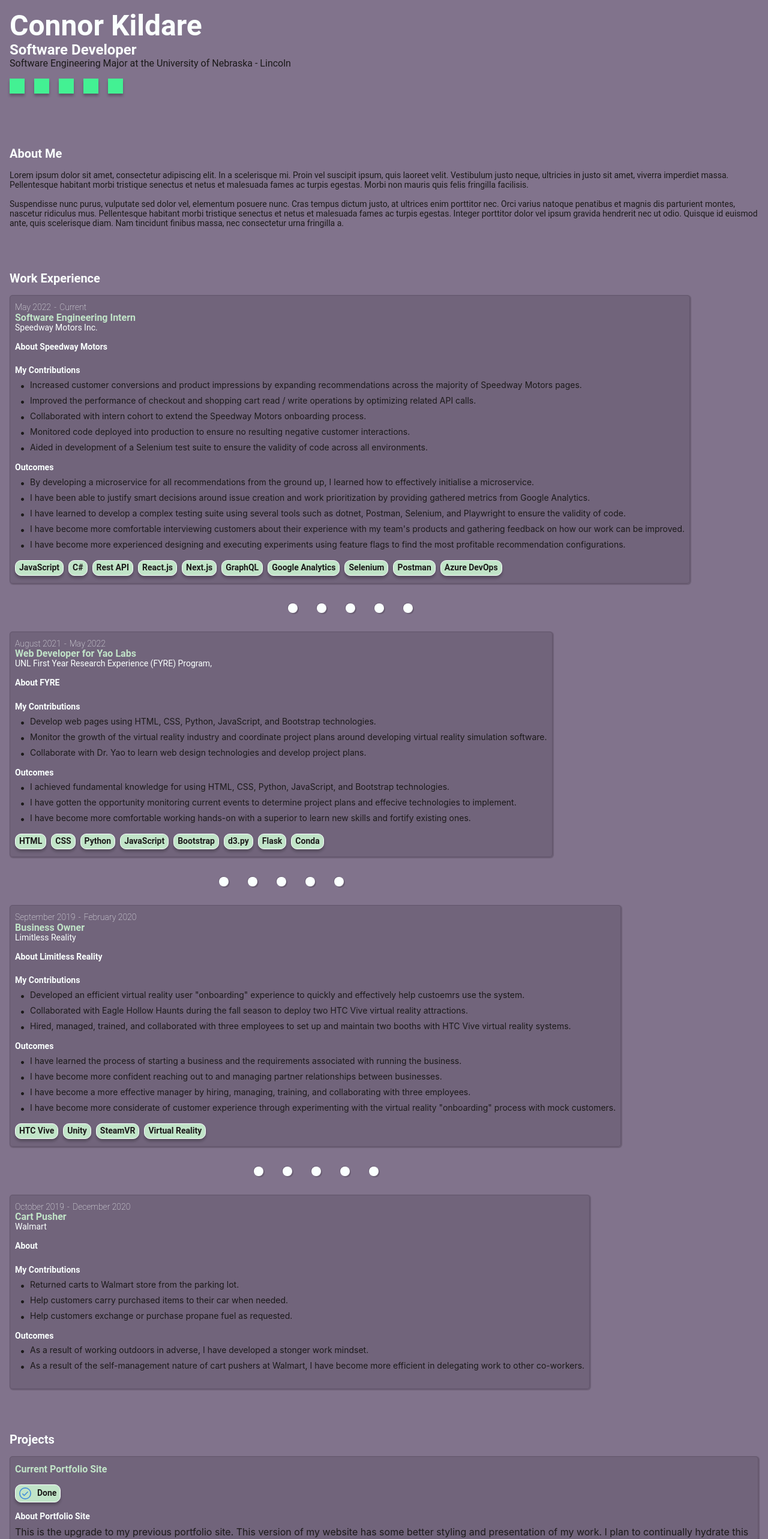
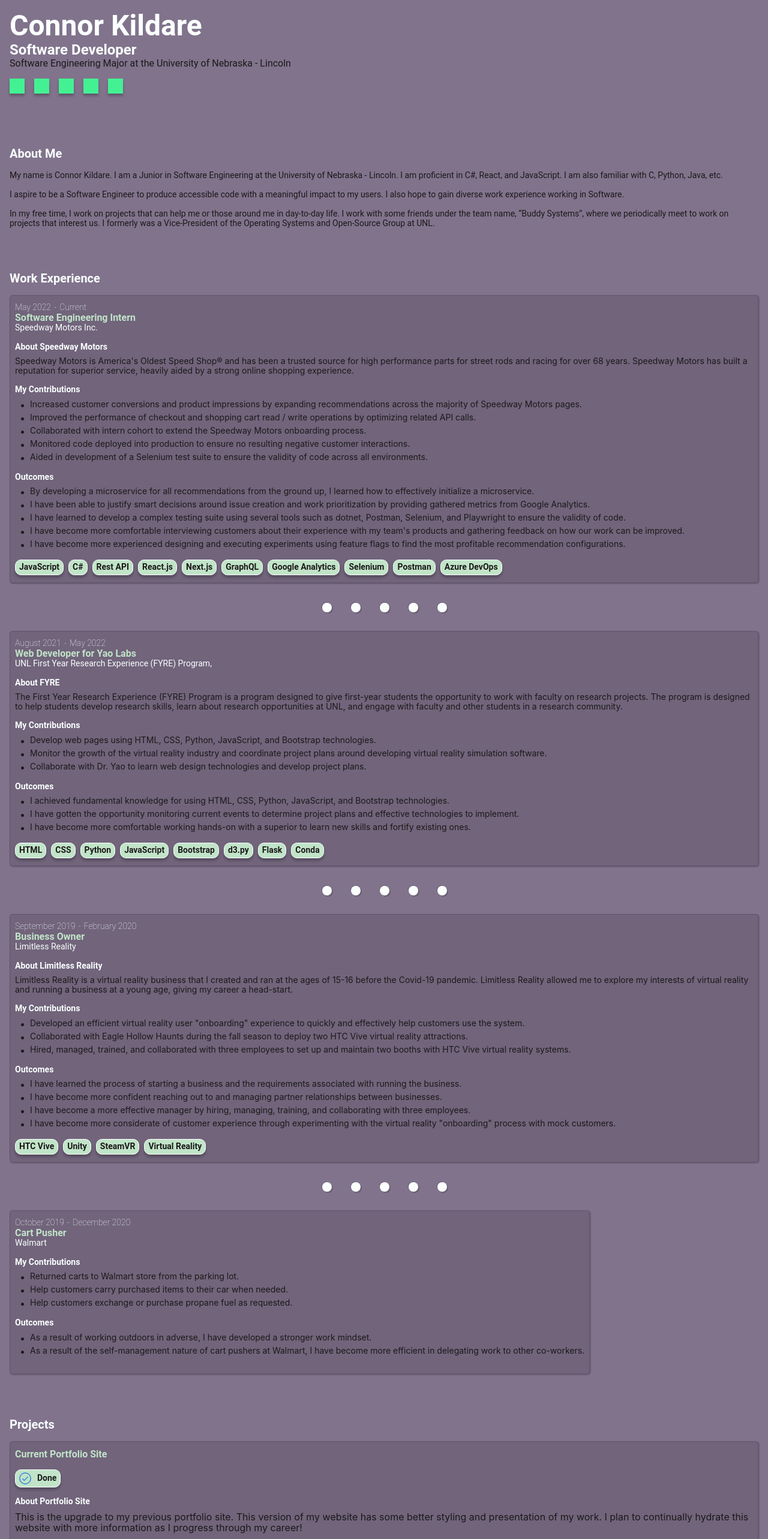
Before and after one commit to ckildare/ckildare.github.io, a Next.js app: page / in a window 1280 px wide. Shown: the top 2566 px of the page at 60% size. Built offline with nearby package versions, Linux system fonts and the light colour scheme; a web font is replaced by a local one.

Commit message:
Add spell-checker

```diff
--- a/src/components/contentSection/job/job.js
+++ b/src/components/contentSection/job/job.js
@@ -13,10 +13,12 @@ const Job = ({ job }) => {
         <div className={styles.jobTitle}>{job.title}</div>
         <div className={styles.jobCompany}>{job.companyData.name}</div>
       </div>
-      <div className={styles.jobDescriptionSection}>
-        <div className={styles.jobSectionTitle}>About {job.companyData.shortName}</div>
-        <div className={styles.jobDescription}>{job.companyData.description}</div>
-      </div>
+      {job.companyData?.description &&
+        <div className={styles.jobDescriptionSection}>
+          <div className={styles.jobSectionTitle}>About {job.companyData.shortName}</div>
+          <div className={styles.jobDescription}>{job.companyData.description}</div>
+        </div>
+      }
       <div className={styles.jobDescriptionSection}>
         <div className={styles.jobSectionTitle}>My Contributions</div>
         <div className={styles.listDescription}>
--- a/src/components/contentSection/job/job.module.scss
+++ b/src/components/contentSection/job/job.module.scss
@@ -49,6 +49,8 @@
     display: flex;
     flex-direction: column;
     align-items: flex-start;
+    font-weight: $regular;
+    font-size: 0.875rem;
 
     .jobSectionTitle {
       color: $white;
@@ -61,9 +63,7 @@
       display: flex;
       flex-direction: column;
       align-items: flex-start;
-      font-weight: $regular;
-      font-size: 0.875rem;
-      gap: 0.5rem;
+      gap: 0.25rem;
 
       .listItem {
         gap: 0.5rem;
--- a/src/components/contentSection/project/project.module.scss
+++ b/src/components/contentSection/project/project.module.scss
@@ -122,32 +122,6 @@
       font-size: 0.875rem;
       font-family: $roboto-font;
     }
-
-    .listDescription {
-      display: flex;
-      flex-direction: column;
-      align-items: flex-start;
-      font-weight: $regular;
-      font-size: 0.875rem;
-      gap: 0.5rem;
-
-      .listItem {
-        gap: 0.5rem;
-        display: flex;
-        flex-direction: row;
-
-        .bullet {
-          margin-left: 0.5rem;
-          color: $gray;
-          font-size: 1rem;
-        }
-
-        .number {
-          margin-left: 0.5rem;
-          color: $gray;
-        }
-      }
-    }
   }
 
   .linkPillSection {
--- a/src/components/layout/about/about.js
+++ b/src/components/layout/about/about.js
@@ -4,8 +4,9 @@ const About = () => {
   return (
     <div className={styles.aboutWrapper}>
       <div className={styles.title}>About Me</div>
-      <p>Lorem ipsum dolor sit amet, consectetur adipiscing elit. In a scelerisque mi. Proin vel suscipit ipsum, quis laoreet velit. Vestibulum justo neque, ultricies in justo sit amet, viverra imperdiet massa. Pellentesque habitant morbi tristique senectus et netus et malesuada fames ac turpis egestas. Morbi non mauris quis felis fringilla facilisis.</p>
-      <p>Suspendisse nunc purus, vulputate sed dolor vel, elementum posuere nunc. Cras tempus dictum justo, at ultrices enim porttitor nec. Orci varius natoque penatibus et magnis dis parturient montes, nascetur ridiculus mus. Pellentesque habitant morbi tristique senectus et netus et malesuada fames ac turpis egestas. Integer porttitor dolor vel ipsum gravida hendrerit nec ut odio. Quisque id euismod ante, quis scelerisque diam. Nam tincidunt finibus massa, nec consectetur urna fringilla a.</p>
+      <p>My name is Connor Kildare. I am a Junior in Software Engineering at the University of Nebraska - Lincoln. I am proficient in C#, React, and JavaScript. I am also familiar with C, Python, Java, etc. </p>
+      <p>I aspire to be a Software Engineer to produce accessible code with a meaningful impact to my users. I also hope to gain diverse work experience working in Software. </p>
+      <p>In my free time, I work on projects that can help me or those around me in day-to-day life. I work with some friends under the team name, “Buddy Systems”, where we periodically meet to work on projects that interest us. I formerly was a Vice-President of the Operating Systems and Open-Source Group at UNL.</p>
     </div>
   );
 }
--- a/src/public/data/jobData.js
+++ b/src/public/data/jobData.js
@@ -9,7 +9,8 @@ export const jobData = [
       contacts: {
         email: "speedwaymotors@email.speedwaymotors.com",
         phone: "(800) 979-0122",
-      }
+      },
+      description: "Speedway Motors is America's Oldest Speed Shop® and has been a trusted source for high performance parts for street rods and racing for over 68 years. Speedway Motors has built a reputation for superior service, heavily aided by a strong online shopping experience."
     },
     supervisors: [
       "Chris Stevenson",
@@ -25,7 +26,7 @@ export const jobData = [
       "Aided in development of a Selenium test suite to ensure the validity of code across all environments."
     ],
     outcomes: [
-      "By developing a microservice for all recommendations from the ground up, I learned how to effectively initialise a microservice.",
+      "By developing a microservice for all recommendations from the ground up, I learned how to effectively initialize a microservice.",
       "I have been able to justify smart decisions around issue creation and work prioritization by providing gathered metrics from Google Analytics.",
       "I have learned to develop a complex testing suite using several tools such as dotnet, Postman, Selenium, and Playwright to ensure the validity of code.",
       "I have become more comfortable interviewing customers about their experience with my team's products and gathering feedback on how our work can be improved.",
@@ -43,7 +44,8 @@ export const jobData = [
       contacts: {
         email: "careerservices@unl.edu",
         phone: "402-472-3145",
-      }
+      },
+      description: "The First Year Research Experience (FYRE) Program is a program designed to give first-year students the opportunity to work with faculty on research projects. The program is designed to help students develop research skills, learn about research opportunities at UNL, and engage with faculty and other students in a research community."
     },
     supervisors: [
       "Dr. Qiuming Yao"
@@ -57,7 +59,7 @@ export const jobData = [
     ],
     outcomes: [
       "I achieved fundamental knowledge for using HTML, CSS, Python, JavaScript, and Bootstrap technologies.",
-      "I have gotten the opportunity monitoring current events to determine project plans and effecive technologies to implement.",
+      "I have gotten the opportunity monitoring current events to determine project plans and effective technologies to implement.",
       "I have become more comfortable working hands-on with a superior to learn new skills and fortify existing ones."
     ],
     technologies: ["HTML", "CSS", "Python", "JavaScript", "Bootstrap", "d3.py", "Flask", "Conda"]
@@ -72,7 +74,8 @@ export const jobData = [
       contacts: {
         email: null,
         phone: null,
-      }
+      },
+      description: "Limitless Reality is a virtual reality business that I created and ran at the ages of 15-16 before the Covid-19 pandemic. Limitless Reality allowed me to explore my interests of virtual reality and running a business at a young age, giving my career a head-start."
     },
     supervisors: [
       "Myself",
@@ -80,7 +83,7 @@ export const jobData = [
     startDate: "September 2019",
     endDate: "February 2020",
     contributions: [
-      "Developed an efficient virtual reality user \"onboarding\" experience to quickly and effectively help custoemrs use the system.",
+      "Developed an efficient virtual reality user \"onboarding\" experience to quickly and effectively help customers use the system.",
       "Collaborated with Eagle Hollow Haunts during the fall season to deploy two HTC Vive virtual reality attractions.",
       "Hired, managed, trained, and collaborated with three employees to set up and maintain two booths with HTC Vive virtual reality systems."
     ],
@@ -114,7 +117,7 @@ export const jobData = [
       "Help customers exchange or purchase propane fuel as requested."
     ],
     outcomes: [
-      "As a result of working outdoors in adverse, I have developed a stonger work mindset.",
+      "As a result of working outdoors in adverse, I have developed a stronger work mindset.",
       "As a result of the self-management nature of cart pushers at Walmart, I have become more efficient in delegating work to other co-workers."
     ],
     technologies: []
--- a/src/public/data/projectData.js
+++ b/src/public/data/projectData.js
@@ -11,7 +11,7 @@ export const projectData = [
     title: "Current Portfolio Site",
     shortTitle: "Portfolio Site",
     displayImg: csePhoto,
-    context: "This is the upgrade to my previous portfolio site. This version of my website has some better styling and presentation of my work. I plan to continually hydrate this webiste with more information as I progress thorugh my career!",
+    context: "This is the upgrade to my previous portfolio site. This version of my website has some better styling and presentation of my work. I plan to continually hydrate this website with more information as I progress through my career!",
     technologies: ["React.js", "Next.js", "HTML", "Sass (CSS)", "JavaScript", "Vercel", "Vercel Analytics"],
     status: ProjectStatus.FINISHED,
     projectLink: "https://connorkildare.com",
@@ -22,7 +22,7 @@ export const projectData = [
     title: "UNL Laundry Scheduler",
     shortTitle: "Laundry Scheduler",
     displayImg: laundryScheduler,
-    context: "This is a Buddy Systems project started in a Human-Computer Interaction course and evolved to a project sponsored by UNL Housing. This product would allow users to schedule a load of laundry ( either single load or reoccuring ), view laundry status, and recieve push notifications about laundry.",
+    context: "This is a Buddy Systems project started in a Human-Computer Interaction course and evolved to a project sponsored by UNL Housing. This product would allow users to schedule a load of laundry ( either single load or reoccurring ), view laundry status, and receive push notifications about laundry.",
     technologies: ["React.js", "HTML", "Sass (CSS)", "JavaScript", "Figma", "TypeScript", "Smart Socket API", "Material UI"],
     status: ProjectStatus.ABANDONED,
     projectLink: "",
```
